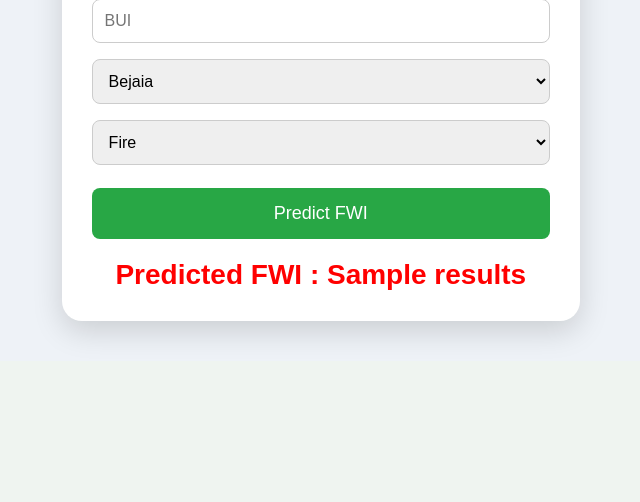
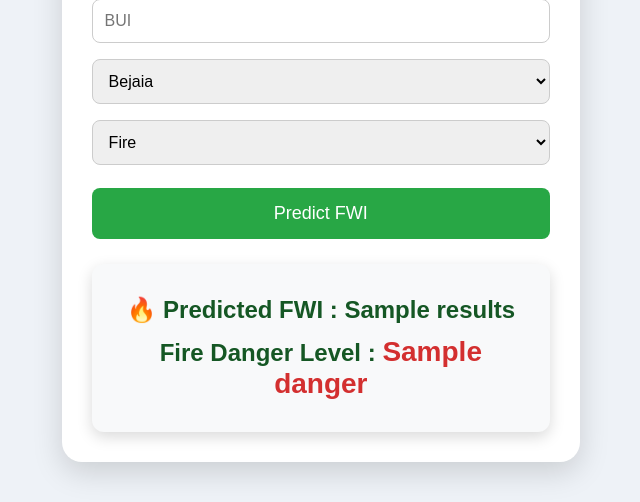
Before and after one commit to Fourierfantastic/forestAgni, a Flask app: template templates/home.html in a window 1280 px wide. Shown: the part 862-1364 px from the top of the page, without its empty margins (636-1276 px from the left). Before the commit the page ends 1201 px from the top, so only its background shows below. Run offline with Flask 3, Linux system fonts and the light colour scheme; the template is opened without the code that fills it: most values are stand-ins (such as "Sample title", 1, 10 or a date in 2020).

Commit message:
UI created

```diff
--- a/app.py
+++ b/app.py
@@ -46,8 +46,24 @@ def predict_datapoint():
         print("Mid Prediction")
         results=predict_pipeline.predict(pred_df)
         print("after Prediction")
-        return render_template('home.html',results=results[0])
+        fwi = round(float(results[0]),2)
 
+    if fwi < 5:
+         danger = "🟢 Very Low"
+    elif fwi < 15:
+        danger = "🟡 Low to Moderate"
+    elif fwi < 30:
+        danger = "🟠 High"
+    elif fwi < 45:
+        danger = "🔴 Very High"
+    else:
+        danger = "🚨 Extreme"
+
+    return render_template(
+    "home.html",
+    results=fwi,
+    danger=danger
+)
 
 if __name__=="__main__":
     app.run(host="0.0.0.0",debug=True)
--- a/static/css/style.css
+++ b/static/css/style.css
@@ -112,10 +112,20 @@ button:hover{
 }
 
 .result{
+    margin-top:25px;
+    padding:20px;
+    border-radius:12px;
+    background:#f8f9fa;
+    text-align:center;
+    box-shadow:0 5px 15px rgba(0,0,0,0.15);
+}
 
-    margin-top:20px;
-    text-align:center;
-    color:red;
+.result h2{
+    margin:12px 0;
+}
+
+.danger{
+    color:#d32f2f;
+    font-weight:bold;
     font-size:28px;
-    font-weight:bold;
 }
--- a/templates/home.html
+++ b/templates/home.html
@@ -77,15 +77,18 @@ Predict FWI
 </button>
 
 </form>
-
 {% if results %}
 
 <div class="result">
 
-Predicted FWI : {{ results }}
+    <h2>🔥 Predicted FWI : {{ results }}</h2>
+
+    <h2>
+        Fire Danger Level :
+        <span class="danger">{{ danger }}</span>
+    </h2>
 
 </div>
-
 {% endif %}
 
 </div>
```
Also changed, not shown: 6 other files.
